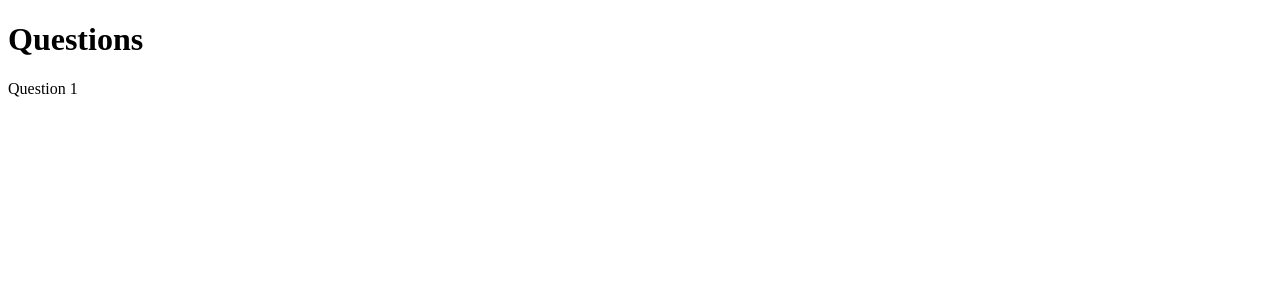
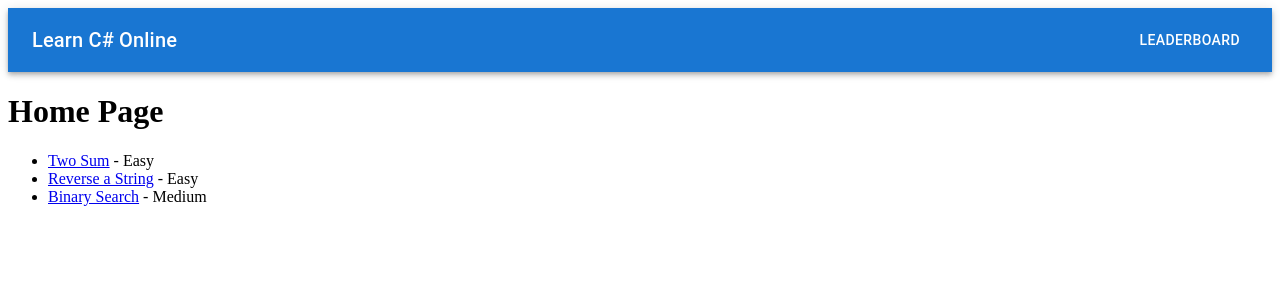
Before and after one commit to danialtoor/CSharpQuestions, a React (Vite) app: page / in a window 1280 px wide. Shown: the top 300 px of the page. Built offline with nearby package versions, Linux system fonts and the light colour scheme.

Commit message:
react in strict mode in maintsx, added routes to app tsx, created navbar and linked it to pages, created mock data in home.tsx, and then in problem details pulls the id from the url

```diff
--- a/src/App.tsx
+++ b/src/App.tsx
@@ -1,56 +1,21 @@
-import { useState } from 'react'
-import { BrowserRouter, Routes, Route } from "react-router-dom";
-import reactLogo from './assets/react.svg'
-import viteLogo from '/vite.svg'
-import './App.css'
+import React from 'react';
+import { BrowserRouter as Router, Routes, Route } from 'react-router-dom';
+import Navbar from './components/Navbar';
+import Home from './pages/Home';
+import ProblemDetails from './pages/ProblemDetails';
+import Leaderboard from './pages/Leaderboard';
 
-function App() {
-  const [count, setCount] = useState(0)
+const App: React.FC = () => {
+  return (
+    <Router>
+      <Navbar />
+      <Routes>
+        <Route path="/" element={<Home />} />
+        <Route path="/problems/:id" element={<ProblemDetails />} />
+        <Route path="/leaderboard" element={<Leaderboard />} />
+      </Routes>
+    </Router>
+  );
+};
 
-  return (
-    <>
-      <div className ="Logo">
-
-      </div>
-      <h1>Questions</h1>
-      <div className="Questions">
-        <p>Question 1</p>
-      </div>
-    </>
-  )
-}
-
-export default App
-
-
-// Links? How to link and go to another page?
-
-
-// function App() {
-//   const [count, setCount] = useState(0)
-
-//   return (
-//     <>
-//       <div>
-//         <a href="https://vite.dev" target="_blank">
-//           <img src={viteLogo} className="logo" alt="Vite logo" />
-//         </a>
-//         <a href="https://react.dev" target="_blank">
-//           <img src={reactLogo} className="logo react" alt="React logo" />
-//         </a>
-//       </div>
-//       <h1>Vite + React</h1>
-//       <div className="card">
-//         <button onClick={() => setCount((count) => count + 1)}>
-//           count is {count}
-//         </button>
-//         <p>
-//           Edit <code>src/App.tsx</code> and save to test HMR
-//         </p>
-//       </div>
-//       <p className="read-the-docs">
-//         Click on the Vite and React logos to learn more
-//       </p>
-//     </>
-//   )
-// }
+export default App;
--- a/src/Components/Navbar.tsx
+++ b/src/Components/Navbar.tsx
@@ -0,0 +1,24 @@
+import React from 'react';
+import { AppBar, Toolbar, Typography, Button } from '@mui/material';
+import { Link } from 'react-router-dom';
+
+const Navbar: React.FC = () => {
+  return (
+    <AppBar position="static">
+      <Toolbar>
+        <Typography variant="h6" sx={{ flexGrow: 1 }}>
+          <Link to="/" style={{ color: 'inherit', textDecoration: 'none' }}>
+            Learn C# Online
+          </Link>
+        </Typography>
+        <Button color="inherit">
+          <Link to="/leaderboard" style={{ color: 'inherit', textDecoration: 'none' }}>
+            Leaderboard
+          </Link>
+        </Button>
+      </Toolbar>
+    </AppBar>
+  );
+};
+
+export default Navbar;
--- a/src/main.tsx
+++ b/src/main.tsx
@@ -1,12 +1,14 @@
-import React from 'react';
-import ReactDOM from 'react-dom/client';
-import { ThemeProvider } from '@mui/material/styles';
-import App from './App';
-import theme from './theme';
+import React, { StrictMode } from "react";
+import ReactDOM from "react-dom/client";
+import { ThemeProvider } from "@mui/material/styles";
+import App from "./App";
+import theme from "./theme";
 
-const root = ReactDOM.createRoot(document.getElementById('root')!);
+const root = ReactDOM.createRoot(document.getElementById("root")!);
 root.render(
-  <ThemeProvider theme={theme}>
-    <App />
-  </ThemeProvider>
+  <StrictMode>
+    <ThemeProvider theme={theme}>
+      <App />
+    </ThemeProvider>
+  </StrictMode>
 );
--- a/src/pages/Home.tsx
+++ b/src/pages/Home.tsx
@@ -0,0 +1,27 @@
+import React from 'react';
+import { Link } from 'react-router-dom';
+
+//data will be replaced by api later
+const mockProblems = [
+  { id: '1', title: 'Two Sum', difficulty: 'Easy' },
+  { id: '2', title: 'Reverse a String', difficulty: 'Easy' },
+  { id: '3', title: 'Binary Search', difficulty: 'Medium' },
+];
+
+const Home: React.FC = () => {
+  return (
+    <div>
+      <h1>Home Page</h1>
+      <ul>
+        {mockProblems.map((problem) => (
+          <li key={problem.id}>
+            <Link to={`/problems/${problem.id}`}>{problem.title}</Link>
+            <span> - {problem.difficulty}</span>
+          </li>
+        ))}
+      </ul>
+    </div>
+  );
+};
+
+export default Home;
--- a/src/pages/Leaderboard.tsx
+++ b/src/pages/Leaderboard.tsx
@@ -0,0 +1,7 @@
+import React from 'react';
+
+const Leaderboard: React.FC = () => {
+  return <h1>Leaderboard Page, Coming Soon!</h1>;
+};
+
+export default Leaderboard;
--- a/src/pages/ProblemDetails.tsx
+++ b/src/pages/ProblemDetails.tsx
@@ -0,0 +1,16 @@
+import React from 'react';
+import { useParams } from 'react-router-dom';
+
+const ProblemDetails: React.FC = () => {
+  const { id } = useParams<{ id: string }>(); // Get the problem ID from the URL
+
+  return (
+    <div>
+      <h1>Problem Details</h1>
+      <p>You're solving problem with ID: {id}</p>
+      {/* In the future, fetch and display the problem details */}
+    </div>
+  );
+};
+
+export default ProblemDetails;
```
